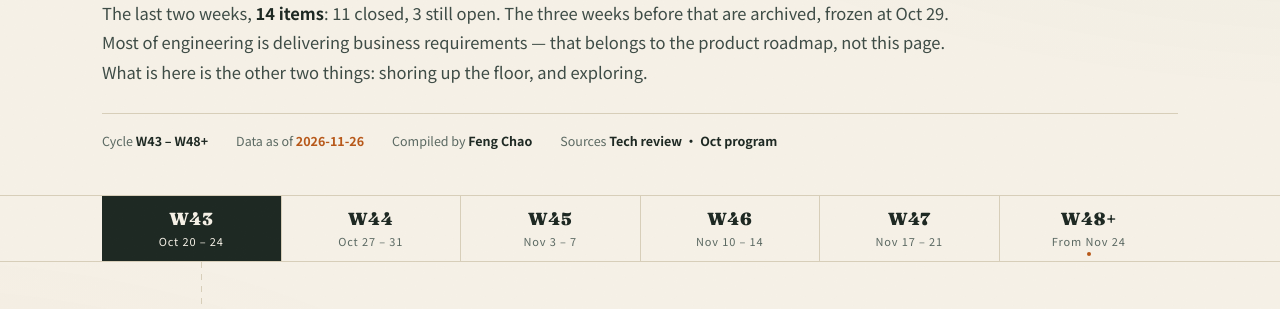
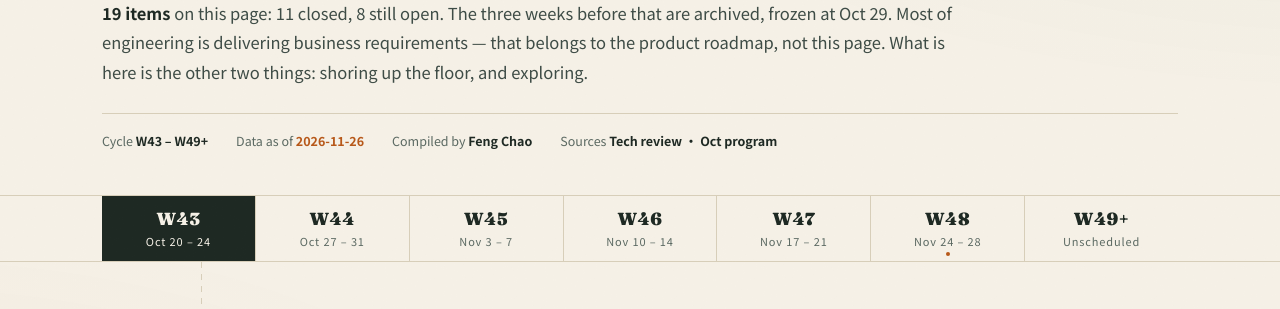
Before and after one commit to fengchao0707/dino-tech-state, a plain HTML site: page index.html in a window 1280 px wide. Shown: the part 237-546 px from the top of the page. Drawn offline with Linux system fonts and the light colour scheme.

Commit message:
update: 2026-11-26 21:18

```diff
--- a/index.html
+++ b/index.html
@@ -207,6 +207,12 @@ a.it-t .lk{
 }
 a.it-t .lk svg{width:11px;height:11px;display:block;fill:none;stroke:currentColor;stroke-width:2.6;stroke-linecap:round;stroke-linejoin:round}
 a.it-t:hover .lk{background:#14402c;transform:translateY(-1px)}
+.story a.src{
+  display:inline-block;margin-left:8px;font-size:12px;color:#155f3b;text-decoration:none;
+  border:1px solid #cfe4d6;border-radius:99px;padding:1px 9px;background:#f2f8f4;
+  transition:background .15s,border-color .15s;vertical-align:1px;
+}
+.story a.src:hover{background:#e6f2ea;border-color:#9ecdb0}
 .it-links{display:flex;flex-wrap:wrap;gap:8px 18px;margin-top:7px}
 .it-links a{
   display:inline-flex;align-items:center;font-size:12px;color:#155f3b;text-decoration:none;
@@ -511,7 +517,8 @@ const WK = [
         dl:{zh:'7 个已生产的小游戏迁进平台；产品经理可以自己 vibe coding 出新游戏、直接发布，不用排研发',en:'Seven existing mini-games migrated; product managers can vibe-code a new one and ship it without queuing for engineering'} },
       { t:{zh:'raft.build 搭 AI 研发团队',en:'An AI engineering team on raft.build'}, w:'李辰凯 / 冯超', p:'P1', d:{zh:'—',en:'—'}, kind:'bet', gate:'bet', done:true, long:true, dur:{zh:'6 周+',en:'6 weeks+'},
         doc:'https://qjphu5vphyf4.jp.larksuite.com/wiki/Yd7swayt9iL7HQkvi5djRi0LpTC',
-        dl:{zh:'众包标注平台走完开发、测试、上线 —— <mark>第一次把一个真业务系统从头做到线上</mark>，不是 demo',en:'The crowd-annotation platform went build → test → live — <mark>the first real system taken end to end on it</mark>, not a demo'} },
+        dl:{zh:'众包标注平台走完开发、测试、上线 —— <mark>第一次把一个真业务系统从头做到线上</mark>，不是 demo',en:'The crowd-annotation platform went build → test → live — <mark>the first real system taken end to end on it</mark>, not a demo'},
+        access:{zh:'<b>同时</b>landing page 也全部切到 raft.build 的开发方式',en:'<b>Also</b>the landing page has fully moved onto raft.build'} },
       { t:{zh:'云测',en:'Cloud testing'}, w:'许效维', p:'P1', d:{zh:'—',en:'—'}, kind:'bet', gate:'bet', done:true, long:true,
         doc:'https://qjphu5vphyf4.jp.larksuite.com/wiki/OxREwvWuiCDSek92ZGjp7ZBpyc', dl:{zh:'设备借用、主流程回归两项落地，测试不再靠手工点',en:'Device checkout and core regression both landed; testing stops being hand-clicking'} }
     ]},
@@ -538,11 +545,31 @@ const WK = [
         dl:{zh:'按 DinoAI 产研、AI 课、Dino AI native 三个库分完，文档各自归位',en:'Split into DinoAI product-engineering, AI course and Dino AI native; documents filed into their own library'} }
     ]},
 
-  { id:'W48+', href:'#w48', core:true, date:{zh:'还开着',en:'Still open'}, range:{zh:'11/24 起',en:'From Nov 24'},
-    rail:{zh:'11/24 起',en:'From Nov 24'},
-    title:{zh:'还开着',en:'Still open'},
-    story:{zh:'<span class="lab">还开着 · {n} 项</span>不是搁置，是还在等一个明确的人和一个明确的日期。',
-           en:'<span class="lab">Still open · {n} items</span>Not shelved — still waiting for a specific name and a specific date.'},
+  { id:'W48', href:'#w48', core:true, date:{zh:'本周',en:'This week'}, range:{zh:'11/24 – 11/28',en:'Nov 24 – 28'}, days:{zh:'周一 – 周五',en:'Mon – Fri'},
+    rail:{zh:'11/24 – 11/28',en:'Nov 24 – 28'},
+    title:{zh:'本周',en:'This week'},
+    story:{zh:'<span class="lab">W48 · 11/24 – 11/28 · 新立项 {n} 项</span>十一月技术专项定了四条：分地区接 ASR、回放改成两路流、自研 voice agent 去掉对声网的强依赖、模板静态资源预加载。这四条都不加功能，只动两件事——课上得顺不顺，数据拿不拿得到。另外加一条：CRM 的迭代也搬到 raft.build 上，试试同一条流水线扛不扛得住业务节奏。<a class="src" href="https://qjphu5vphyf4.jp.larksuite.com/wiki/YuCRwZesAiFr9nkKDCAji3IHpde" target="_blank" rel="noopener">11 月技术专项</a>',
+           en:'<span class="lab">W48 · Nov 24 – 28 · {n} new bets</span>Four things for November: regional ASR, two-stream replay, an in-house voice agent to loosen the Agora dependency, and preloaded template assets. None of them add features — all four only change how the class runs and how the data comes out. One more on top: CRM work moves onto raft.build too, to see whether the same pipeline holds up against delivery pressure. <a class="src" href="https://qjphu5vphyf4.jp.larksuite.com/wiki/YuCRwZesAiFr9nkKDCAji3IHpde" target="_blank" rel="noopener">November tech programme</a>'},
+    items:[
+      { t:{zh:'课中不同地区接入不同的 ASR',en:'Regional ASR per market'}, w:'翟亚南', p:'—', d:{zh:'—',en:'—'}, gate:'voice',
+        dl:{zh:'生产上按地区切 ASR，接 2 家以上、支持灰度、给出对比测试结果；目标是把识别准确率抬上去，完课率跟着动',en:'Switch ASR per region in production: two or more vendors, gradual rollout, a side-by-side read. Accuracy up, completion follows'} },
+      { t:{zh:'回放录制优化：改成两路流 + 信令本地复现',en:'Replay rebuilt: two streams plus signalling'}, w:'付志强', p:'—', d:{zh:'—',en:'—'}, gate:'base',
+        dl:{zh:'老师一路、学生一路，不再从成品音频里切人；Jenny 的查课团队能直接用，模型训练那边也少一道分离工序（胡兆乾配合）',en:'One stream for the teacher, one for the student — no more splitting a finished recording; the lesson-review team uses it directly, and training skips a diarisation step (with Hu Zhaoqian)'} },
+      { t:{zh:'用 raft.build 加快 CRM 迭代',en:'Speeding up CRM on raft.build'}, w:'文志超', p:'—', d:{zh:'3 周+',en:'3 weeks+'}, kind:'bet', gate:'bet', long:true, dur:{zh:'3 周+',en:'3 weeks+'},
+        dl:{zh:'CRM 的迭代切到 raft.build 上做，用同一条流水线接住需求节奏；先跑一个迭代，再看能省下多少人手',en:'CRM work moves onto raft.build so the same pipeline takes the requirement load; run one cycle first, then see how much headcount it frees'} },
+      { t:{zh:'自研 voice agent，降低对声网依赖',en:'In-house voice agent, less Agora lock-in'}, w:'董鹏', p:'—', d:{zh:'3 周',en:'3 weeks'}, gate:'base',
+        doc:'https://voice-agent.dinoai.ai/business/business-assets/docs/index.html',
+        dl:{zh:'把降噪、消息通道、ASR/TTS 自由组合做成标准基建，按地区接不同厂商；课中流程切过去、测试环境跑通，再交给教研和产品试（翟亚南、蔡露、鲁新建、张帝配合）',en:'Noise suppression, signalling and pluggable ASR/TTS as one standard layer, region by region; the in-class flow moves onto it and goes to curriculum and product for testing (with Zhai Yanan, Cai Lu, Lu Xinjian and Zhang Di)'} },
+      { t:{zh:'模板静态资源预加载',en:'Preload template assets'}, w:'新建', p:'—', d:{zh:'—',en:'—'}, gate:'hold',
+        doc:'https://qjphu5vphyf4.jp.larksuite.com/docx/PSHwdl4e2oXoOmxi2NhjB7dvpJf',
+        dl:{zh:'进课前把模板的静态资源备好，换掉边上课边加载；目标是课堂上少一次卡顿',en:'Stage the template assets before the lesson instead of loading mid-class — one less stutter'} }
+    ]},
+
+  { id:'W49+', href:'#w49', date:{zh:'还没排期',en:'Unscheduled'}, range:{zh:'待定',en:'TBD'},
+    rail:{zh:'待排期',en:'Unscheduled'},
+    title:{zh:'还没排期',en:'Unscheduled'},
+    story:{zh:'<span class="lab">还没排期 · {n} 项</span>不是搁置，是还在等一个明确的人和一个明确的日期。',
+           en:'<span class="lab">Unscheduled · {n} items</span>Not shelved — still waiting for a specific name and a specific date.'},
     items:[
       { t:{zh:'App 登录可靠性',en:'App sign-in reliability'}, w:'王宁宁 / 杨金鹏', p:'—', d:{zh:'—',en:'—'}, gate:'entry', dl:{zh:'D1 注册率 65%，按平台与国家拆解 Top 3',en:'65% D1 registration; top 3 issues by platform and country'} },
       { t:{zh:'课中流程自动化验证',en:'In-class flow automation'}, w:'桂启剑', p:'—', d:{zh:'—',en:'—'}, gate:'base', dl:{zh:'脚本模拟真实上课，循环跑稳定性',en:'Scripts that loop a real lesson to catch instability'} },
@@ -588,11 +615,11 @@ const I18N = {
   zh: {
     docTitle:'Dino AI · Tech State',
     brand:'Dino AI · Tech',
-    nav:[['#top','总览'],['#weeks','两周收口']],
+    nav:[['#top','总览'],['#weeks','收口与在跑']],
     kicker:'Dino AI · Tech State',
     h1:'技术<em>状态</em>',
-    lede:'最近两周，<b>{total} 项</b>：收口 {closed} 项，还开着 {open} 项。再往前三周是封存记录，状态停在 10-29。大部分研发人力在交付业务需求，那部分写在产品里程碑里，不在这页。这里只讲另外两件事——补地基，和探索。',
-    meta:[['周期','W43 – W48+'],['数据截止','2026-11-26'],['整理','冯超'],['来源','技术专项会 · 10 月技术专项']],
+    lede:'这一版 <b>{total} 项</b>：收口 {closed} 项，还开着 {open} 项。再往前三周是封存记录，状态停在 10-29。大部分研发人力在交付业务需求，那部分写在产品里程碑里，不在这页。这里只讲另外两件事——补地基，和探索。',
+    meta:[['周期','W43 – W49+'],['数据截止','2026-11-26'],['整理','冯超'],['来源','技术专项会 · 10 月技术专项']],
     count:'项',
     live:'进行中',
     fbTitle:'反馈',
@@ -603,11 +630,11 @@ const I18N = {
   en: {
     docTitle:'Dino AI · Tech State',
     brand:'Dino AI · Tech',
-    nav:[['#top','Overview'],['#weeks','Two weeks']],
+    nav:[['#top','Overview'],['#weeks','Closed and running']],
     kicker:'Dino AI · Tech State',
     h1:'Tech <em>State</em>',
-    lede:'The last two weeks, <b>{total} items</b>: {closed} closed, {open} still open. The three weeks before that are archived, frozen at Oct 29. Most of engineering is delivering business requirements — that belongs to the product roadmap, not this page. What is here is the other two things: shoring up the floor, and exploring.',
-    meta:[['Cycle','W43 – W48+'],['Data as of','2026-11-26'],['Compiled by','Feng Chao'],['Sources','Tech review · Oct program']],
+    lede:'<b>{total} items</b> on this page: {closed} closed, {open} still open. The three weeks before that are archived, frozen at Oct 29. Most of engineering is delivering business requirements — that belongs to the product roadmap, not this page. What is here is the other two things: shoring up the floor, and exploring.',
+    meta:[['Cycle','W43 – W49+'],['Data as of','2026-11-26'],['Compiled by','Feng Chao'],['Sources','Tech review · Oct program']],
     count:'items',
     live:'LIVE NOW',
     fbTitle:'Feedback',
```
